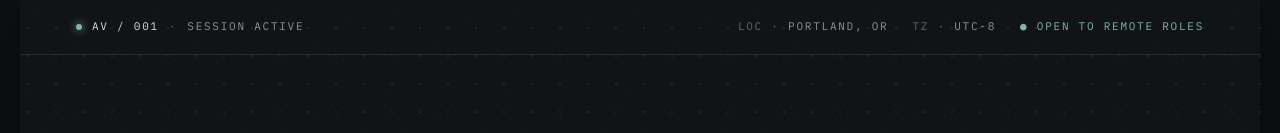
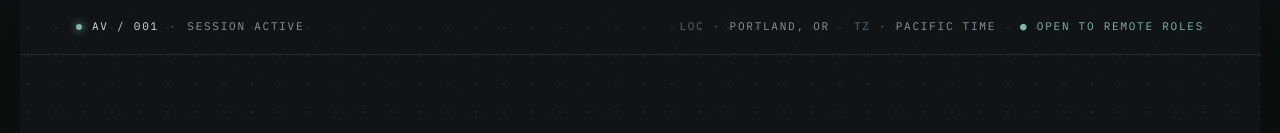
Before and after one commit to alexvervloet/PersonalWebsite, a React (Vite) app: page / in a window 1280 px wide. Shown: the top 133 px of the page. Built offline with nearby package versions, Linux system fonts and the light colour scheme.

Commit message:
content: show timezone as Pacific Time

```diff
--- a/src/data.ts
+++ b/src/data.ts
@@ -2,7 +2,7 @@ export const DATA = {
   name: 'Alexander Vervloet',
   role: 'Software Engineer',
   location: 'Portland, OR',
-  tz: 'UTC-8',
+  tz: 'Pacific Time',
   status: 'Open to remote roles',
   github: 'alexvervloet',
   emailEncoded: 'alex.vervloet [at] gmail [dot] com',
```
